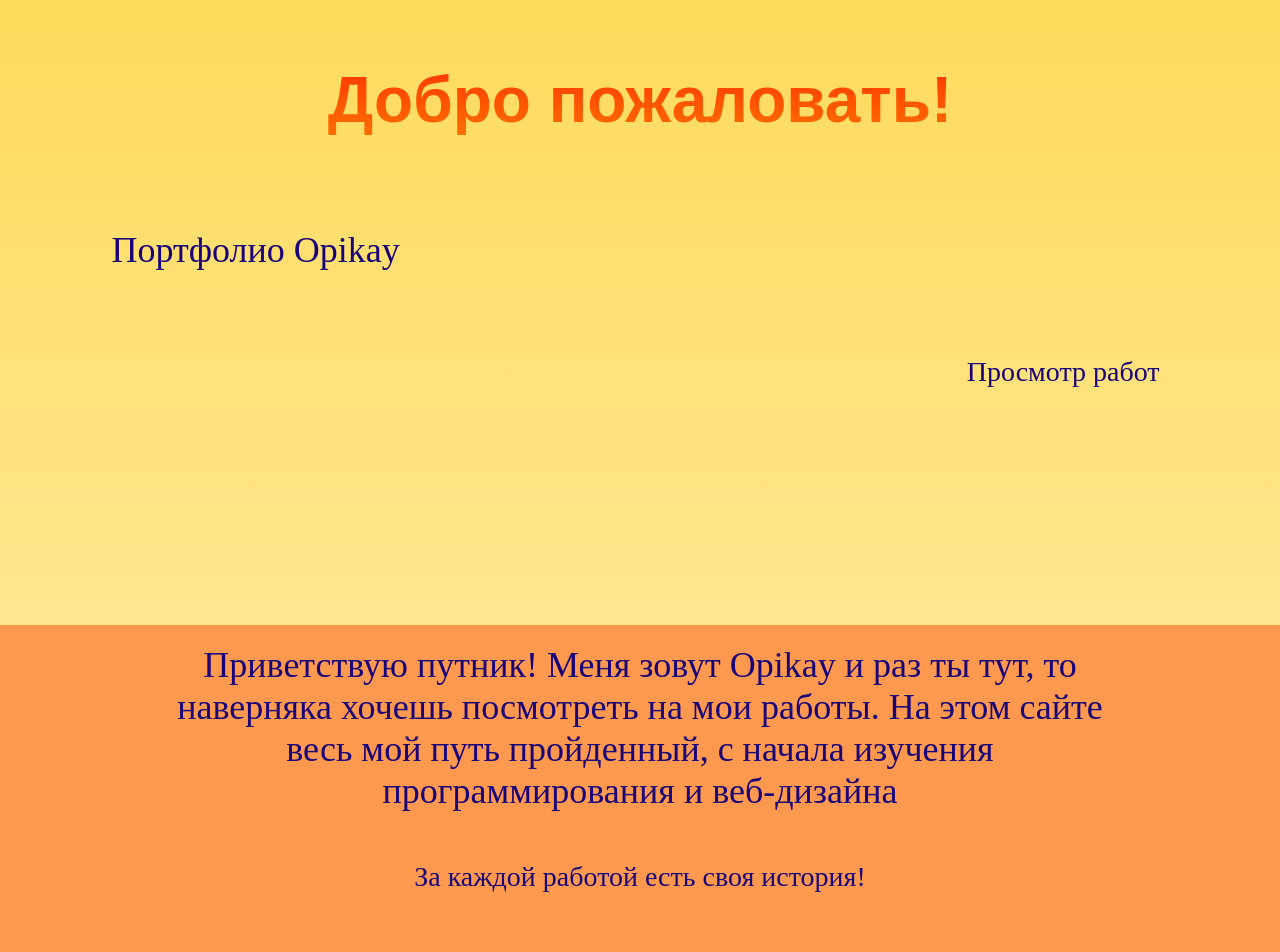
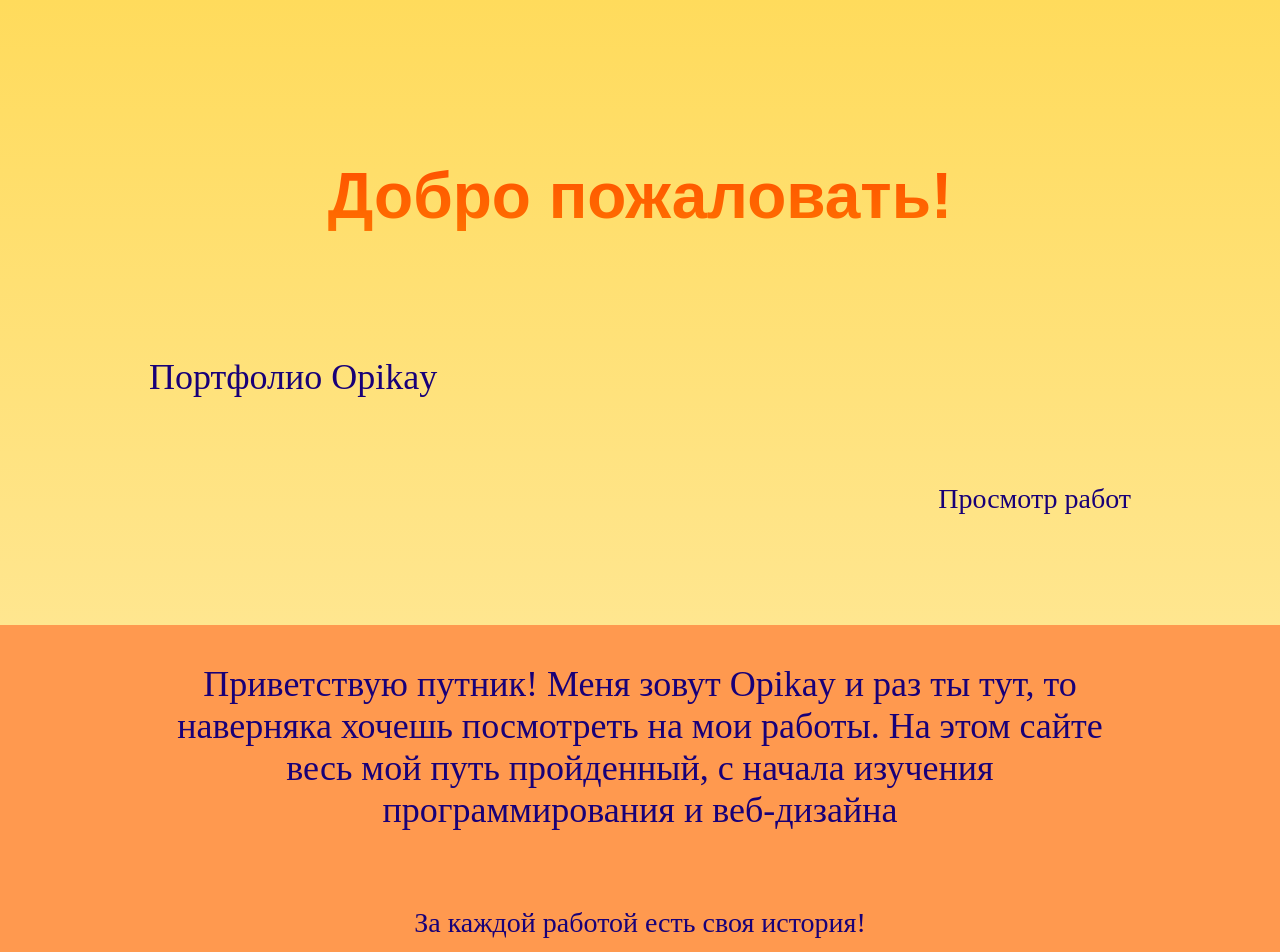
Before and after one commit to Opikay/Opikayru.github.io, a plain HTML site: page index.html in a window 1280 px wide. Shown: the top 952 px of the page. Drawn offline with Linux system fonts and the light colour scheme.

Commit message:
Update main.css

```diff
--- a/css/main.css
+++ b/css/main.css
@@ -19,30 +19,30 @@ h1 {
     -webkit-background-clip: text;
     -webkit-text-fill-color: transparent;
     color: #FF0000;
-    padding-top: 63px;
+    padding-top: 12%;
     font-style: normal;
     font-weight: normal;
-    padding-bottom: 49px;
+    padding-bottom: 6%;
 }
 .Opikay{
-    padding-left: 135px;
+    padding-left: 13%;
     font-size: 36px;
     padding-bottom: 49px;
 }
 .Look_works{
     text-align:right;
-    padding-right: 144px;
+    padding-right: 13%;
     font-size: 28px;
 }
 .Introduction{
-    margin-top: 19px;
+    margin-top: 3%;
     text-align: center;
     font-size: 36px;
-    padding-left: 135px;
-    padding-right: 135px;
+    padding-left: 13%;
+    padding-right: 13%;
 }
 .Storywork{
-    margin-top:49px;
+    margin-top:6%;
     text-align: center;
     font-size: 28px;
 }
```
